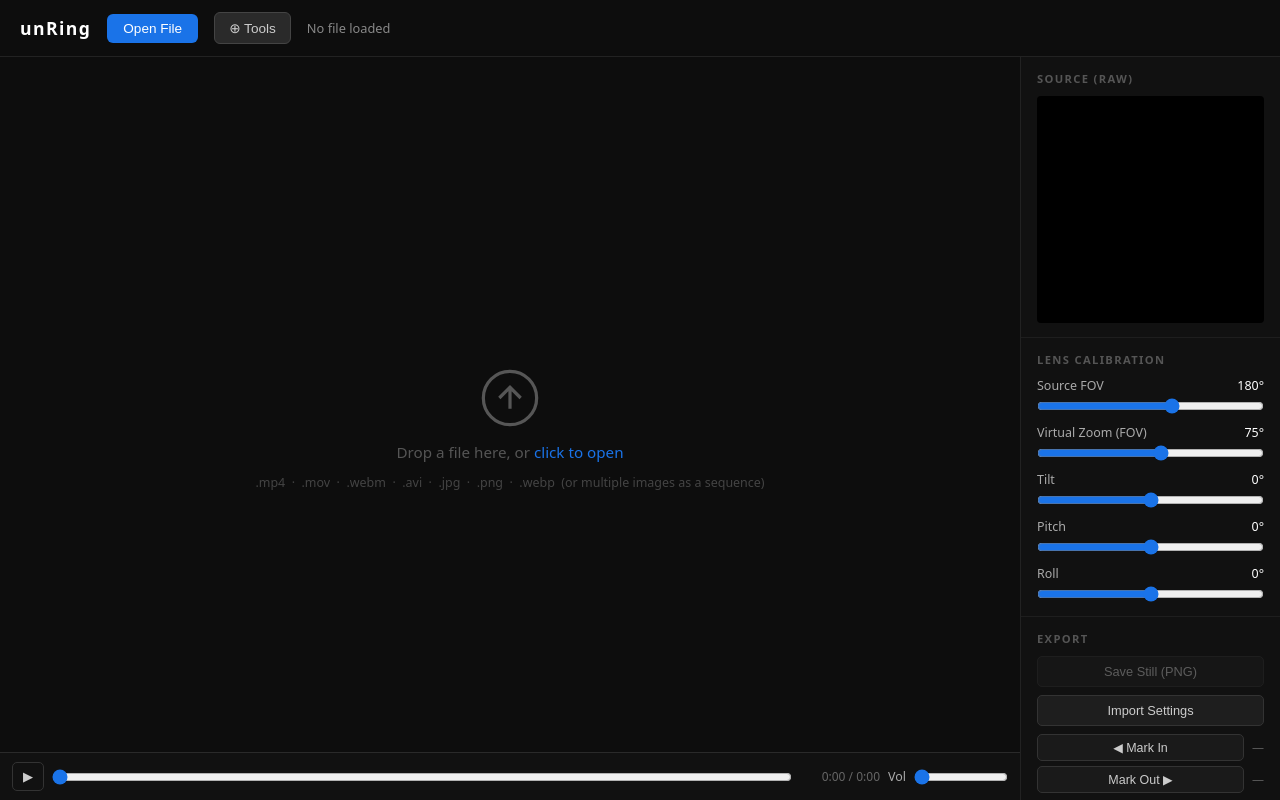
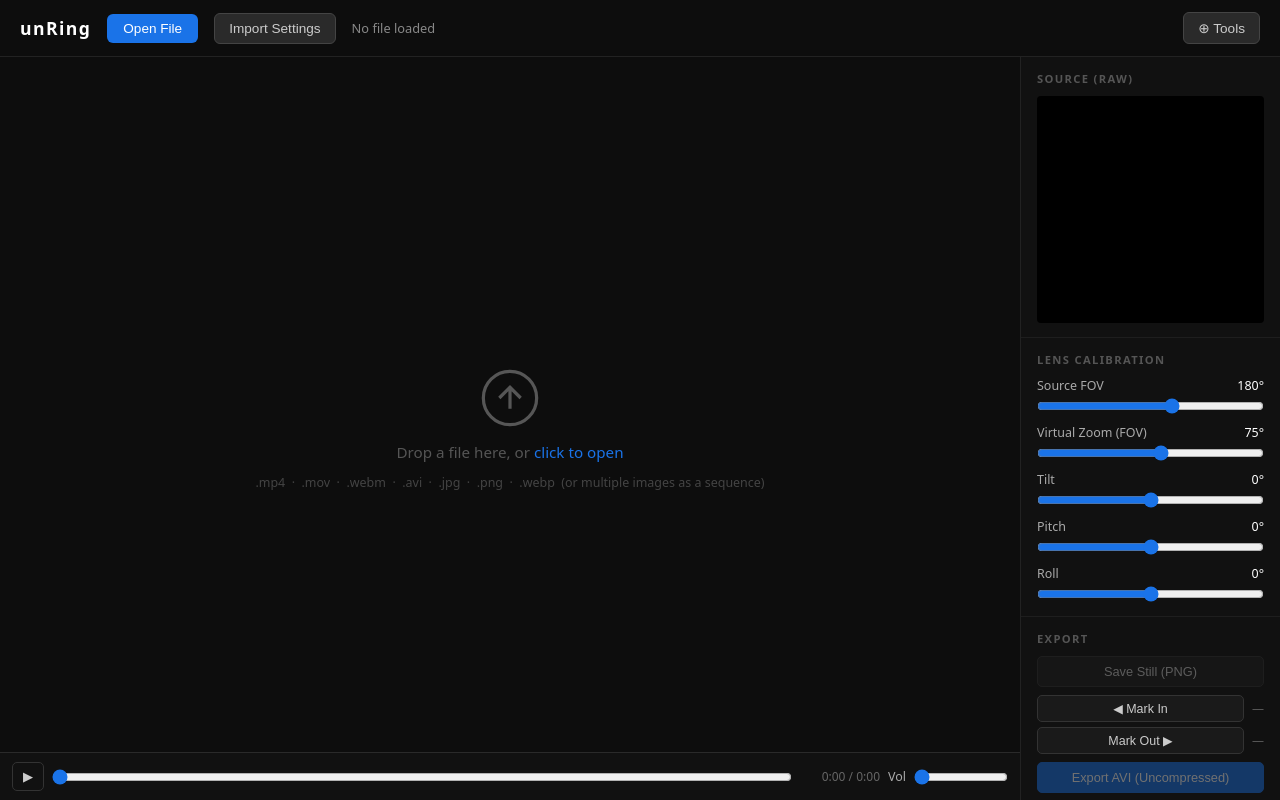
Before and after one commit to RunaR-Apps/unRing, a website built with Vite: page index.html in a window 1280 px wide. Built offline with nearby package versions, Linux system fonts and the light colour scheme.

Commit message:
reorganized header buttons

```diff
--- a/index.html
+++ b/index.html
@@ -45,6 +45,21 @@
     }
 
     #upload-btn:hover { background: #1558b0; }
+
+    header .header-btn {
+      background: #2a2a2a;
+      color: #ccc;
+      border: 1px solid #444;
+      border-radius: 6px;
+      padding: 7px 14px;
+      font-size: 0.85rem;
+      cursor: pointer;
+      transition: background 0.15s, border-color 0.15s;
+    }
+
+    header .header-btn:hover { background: #333; }
+
+    header #tools-btn { margin-left: auto; }
 
     #file-input { display: none; }
 
@@ -465,9 +480,11 @@
   <header>
     <h1>unRing</h1>
     <button id="upload-btn">Open File</button>
+    <button class="header-btn" id="import-settings-btn">Import Settings</button>
+    <input type="file" id="file-input" accept="video/mp4,video/quicktime,video/webm,video/avi,video/x-msvideo,.mp4,.mov,.webm,.avi,image/jpeg,image/png,image/webp,image/gif,image/bmp,.jpg,.jpeg,.png,.webp,.gif,.bmp,.tiff,.tif" multiple />
+    <input type="file" id="settings-input" accept=".json" style="display:none;" />
+    <span id="filename">No file loaded</span>
     <button id="tools-btn">⊕ Tools</button>
-    <input type="file" id="file-input" accept="video/mp4,video/quicktime,video/webm,video/avi,video/x-msvideo,.mp4,.mov,.webm,.avi,image/jpeg,image/png,image/webp,image/gif,image/bmp,.jpg,.jpeg,.png,.webp,.gif,.bmp,.tiff,.tif" multiple />
-    <span id="filename">No file loaded</span>
   </header>
 
   <!-- Overlay tools panel (floating) -->
@@ -568,9 +585,6 @@
 
         <button class="full-btn" id="save-still-btn" disabled>Save Still (PNG)</button>
 
-        <button class="full-btn" id="import-settings-btn">Import Settings</button>
-        <input type="file" id="settings-input" accept=".json" style="display:none;" />
-
         <div class="marker-grid">
           <button id="mark-in-btn">&#9664; Mark In</button>
           <span id="mark-in-time" class="marker-time">—</span>
```
